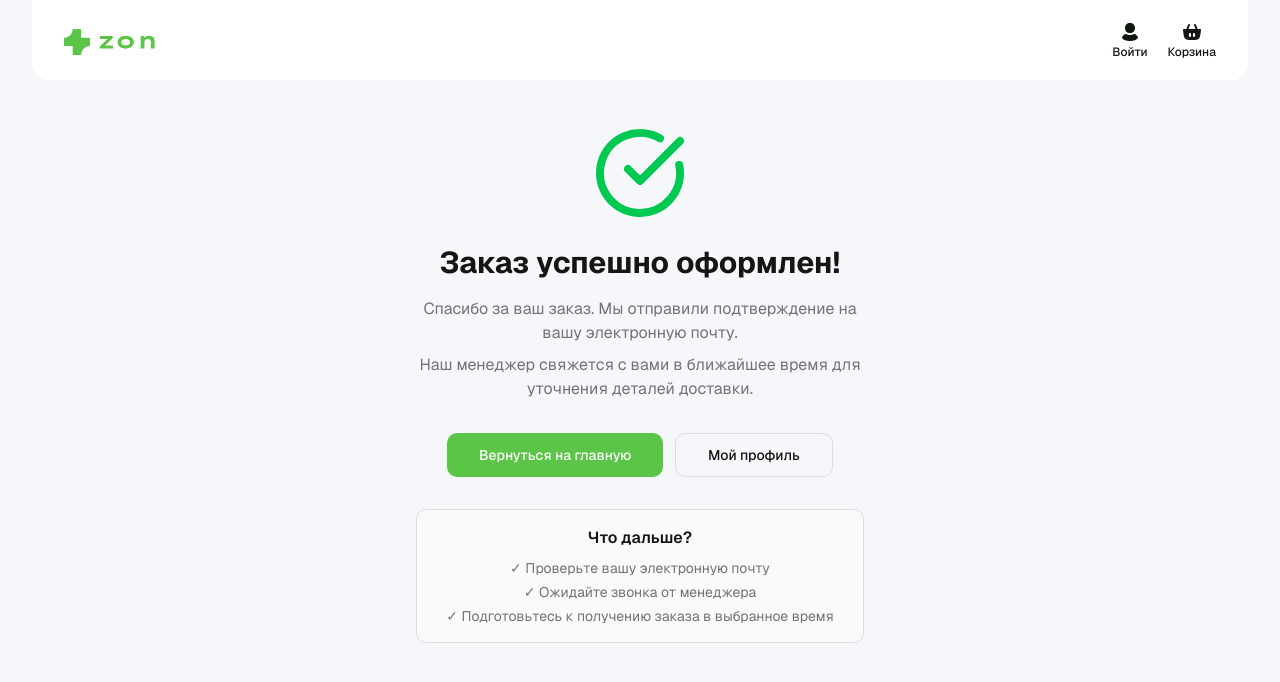
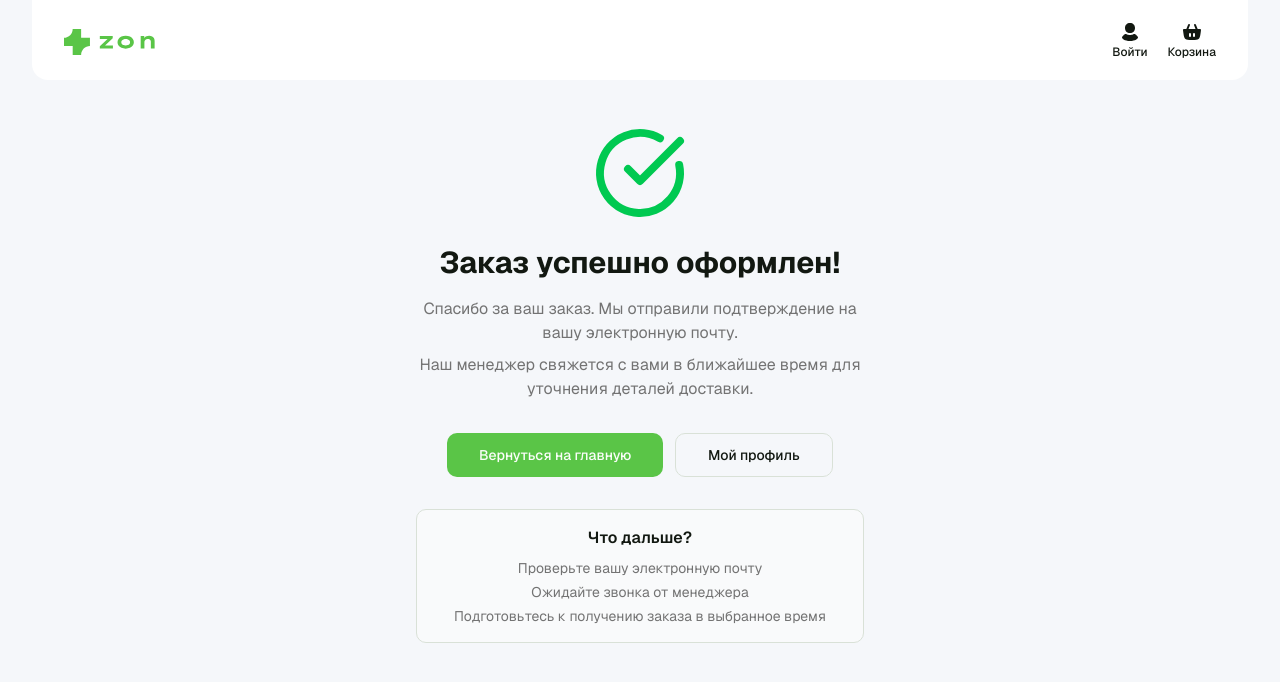
Before and after one commit to 18738721387118/zon, a Next.js app: page /success in a window 1280 px wide. Shown: the top 682 px of the page. Built offline with nearby package versions, Linux system fonts and the light colour scheme; no server answers.

Commit message:
fix: empty checkout

```diff
--- a/src/components/pages/cart/cart-page.tsx
+++ b/src/components/pages/cart/cart-page.tsx
@@ -1,12 +1,14 @@
 'use client'
 
 import Link from 'next/link'
-import { ShoppingBag } from 'lucide-react'
 
 import { Button } from '@/components/shared/button'
+import { EmptyCartDisplay } from '@/components/shared/empty-cart-display'
+
 import { ClientRoutes } from '@/constants/client-routes'
+
+import { CartItem } from './cart-item'
 import { useCartStore } from '@/store/cart-store'
-import { CartItem } from './cart-item'
 
 export function CartPage() {
   const items = useCartStore(state => state.items)
@@ -14,16 +16,7 @@ export function CartPage() {
   const totalPrice = useCartStore(state => state.getTotalPrice())
 
   if (items.length === 0) {
-    return (
-      <div className='flex min-h-[60vh] flex-col items-center justify-center gap-4'>
-        <ShoppingBag className='h-24 w-24 text-gray-300' />
-        <h2 className='text-2xl font-bold'>Корзина пуста</h2>
-        <p className='text-muted-foreground mb-4'>Добавьте товары, чтобы начать покупки</p>
-        <Link href={ClientRoutes.HOME}>
-          <Button size='lg'>Перейти к покупкам</Button>
-        </Link>
-      </div>
-    )
+    return <EmptyCartDisplay />
   }
 
   return (
--- a/src/components/pages/checkout/checkout-page.tsx
+++ b/src/components/pages/checkout/checkout-page.tsx
@@ -8,6 +8,7 @@ import { CreditCard, MapPin, Phone, User, Calendar, Clock } from 'lucide-react'
 import { Button } from '@/components/shared/button'
 import { Input } from '@/components/shared/input'
 import { Label } from '@/components/shared/label'
+import { EmptyCartDisplay } from '@/components/shared/empty-cart-display'
 import { ClientRoutes } from '@/constants/client-routes'
 import { useCartStore } from '@/store/cart-store'
 
@@ -58,19 +59,7 @@ export function CheckoutPage() {
   }
 
   if (items.length === 0) {
-    return (
-      <div className='mx-auto max-w-4xl py-8'>
-        <div className='rounded-lg border p-8 text-center'>
-          <h2 className='text-2xl font-bold'>Корзина пуста</h2>
-          <p className='text-muted-foreground mt-2'>
-            Добавьте товары в корзину, чтобы оформить заказ
-          </p>
-          <Button className='mt-4' onClick={() => router.push(ClientRoutes.HOME)}>
-            Перейти к покупкам
-          </Button>
-        </div>
-      </div>
-    )
+    return <EmptyCartDisplay />
   }
 
   return (
--- a/src/components/pages/success/success-page.tsx
+++ b/src/components/pages/success/success-page.tsx
@@ -1,9 +1,10 @@
 'use client'
 
+import { CheckCircle } from 'lucide-react'
 import Link from 'next/link'
-import { CheckCircle } from 'lucide-react'
 
 import { Button } from '@/components/shared/button'
+
 import { ClientRoutes } from '@/constants/client-routes'
 
 export function SuccessPage() {
@@ -41,9 +42,9 @@ export function SuccessPage() {
         <div className='mt-8 rounded-lg border bg-gray-50 p-4'>
           <h3 className='mb-2 font-semibold'>Что дальше?</h3>
           <ul className='text-muted-foreground space-y-1 text-sm'>
-            <li>✓ Проверьте вашу электронную почту</li>
-            <li>✓ Ожидайте звонка от менеджера</li>
-            <li>✓ Подготовьтесь к получению заказа в выбранное время</li>
+            <li>Проверьте вашу электронную почту</li>
+            <li>Ожидайте звонка от менеджера</li>
+            <li>Подготовьтесь к получению заказа в выбранное время</li>
           </ul>
         </div>
       </div>
--- /dev/null
+++ b/src/components/shared/empty-cart-display.tsx
@@ -0,0 +1,18 @@
+import Link from 'next/link'
+import { ShoppingBag } from 'lucide-react'
+
+import { Button } from './button'
+import { ClientRoutes } from '@/constants/client-routes'
+
+export function EmptyCartDisplay() {
+  return (
+    <div className='flex min-h-[60vh] flex-col items-center justify-center gap-4'>
+      <ShoppingBag className='h-24 w-24 text-gray-300' />
+      <h2 className='text-2xl font-bold'>Корзина пуста</h2>
+      <p className='text-muted-foreground mb-4'>Добавьте товары, чтобы начать покупки</p>
+      <Link href={ClientRoutes.HOME}>
+        <Button size='lg'>Перейти к покупкам</Button>
+      </Link>
+    </div>
+  )
+}
```
